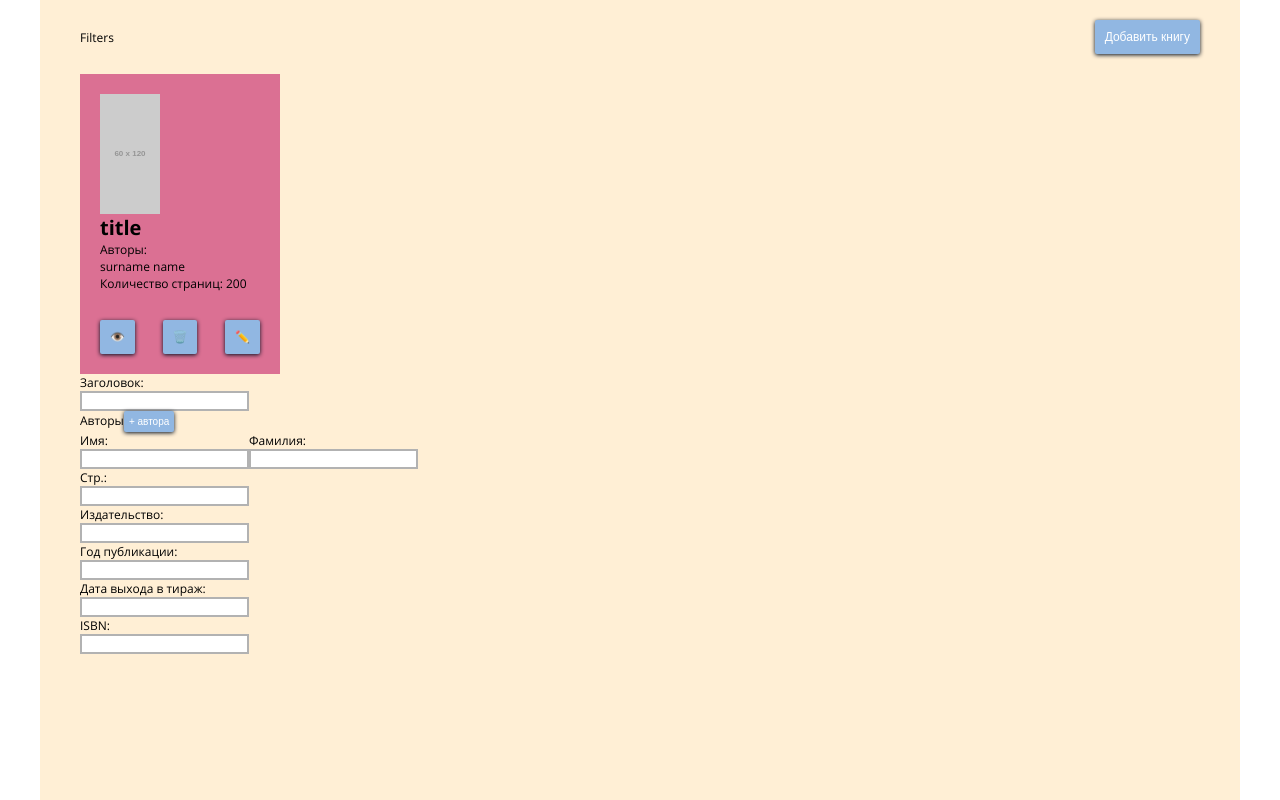
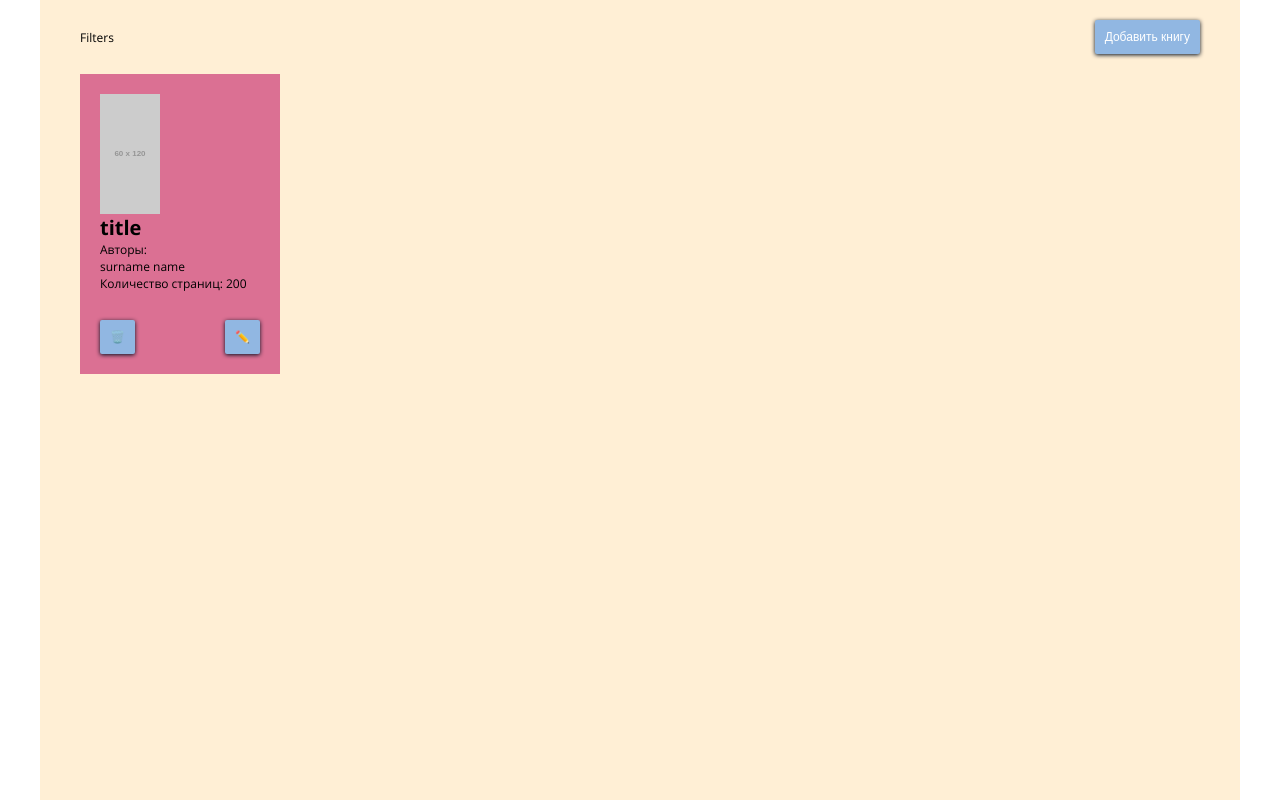
Before and after one commit to JulieSemenova/books_editor, a React (Create React App) app: page / in a window 1280 px wide. Built offline with nearby package versions, Linux system fonts and the light colour scheme.

Commit message:
🔥 remove AddBookForm from catalog page

```diff
--- a/src/components/BookCard/BookCard.tsx
+++ b/src/components/BookCard/BookCard.tsx
@@ -43,10 +43,6 @@ class BookCard extends React.Component<Props> {
         </div>
         <div>Количество страниц: {pages}</div>
         <div className="bookCard_buttons">
-          <Button
-            title="👁️"
-            onClick={(e: React.MouseEvent<HTMLButtonElement>) => this.handleGoTo(e)}
-          />
           <Button title="🗑️" onClick={(e: any) => e.stopPropagation()} />
           <Button title="✏️" onClick={(e: any) => e.stopPropagation()} />
         </div>
--- a/src/index.tsx
+++ b/src/index.tsx
@@ -16,7 +16,7 @@ ReactDOM.render(
     <BrowserRouter>
       <Switch>
         <Route exact path="/" component={CatalogPage} />
-        <Route exact path="/:id" component={BookPage} />
+        <Route path="/:id" component={BookPage} />
       </Switch>
     </BrowserRouter>
   </Provider>,
--- a/src/pages/CatalogPage/CatalogPage.tsx
+++ b/src/pages/CatalogPage/CatalogPage.tsx
@@ -2,7 +2,6 @@ import React from 'react';
 
 import Controls from '../../components/Controls/Controls';
 import BookList from '../../components/BookList/BookList';
-import AddBookForm from '../../components/AddBookForm/AddBookForm';
 import './CatalogPage.css';
 
 const CatalogPage: React.FC = () => {
@@ -10,7 +9,6 @@ const CatalogPage: React.FC = () => {
     <main className="catalogPage page">
       <Controls />
       <BookList />
-      <AddBookForm />
     </main>
   );
 };
```
